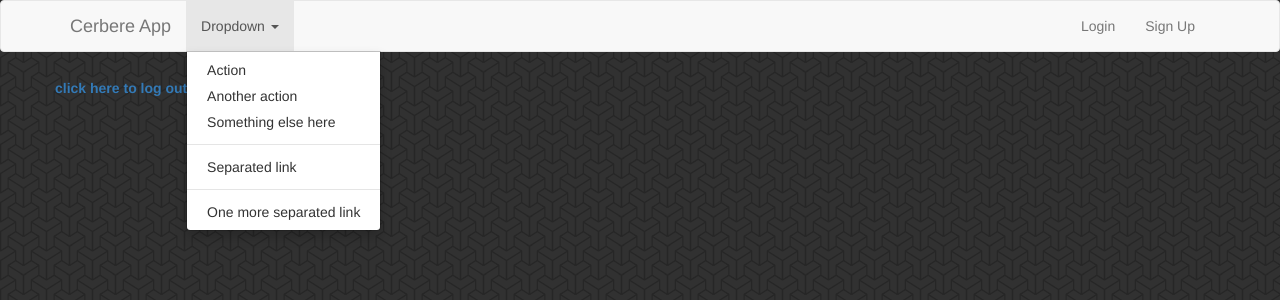
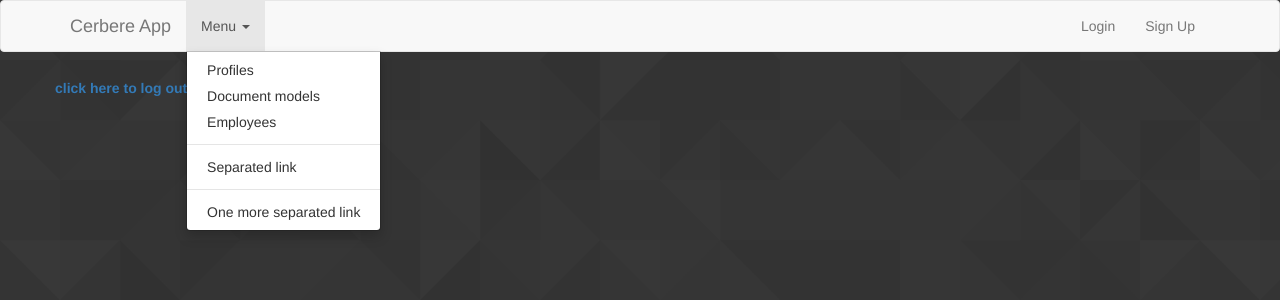
Before and after one commit to SM2G/cerbereapp-flask, a Flask app: page / in a window 1280 px wide, after a click on "Menu". Shown: the top 300 px of the page. Run offline with Flask 2, Linux system fonts and the light colour scheme; parts of the project's set-up code (start-up, migrations or seed data) failed here and were passed over; some libraries are stand-ins or nearby versions.

Commit message:
started adding Profiles

```diff
--- a/cerbereapp/database.py
+++ b/cerbereapp/database.py
@@ -2,7 +2,7 @@
 #!/usr/bin/env python
 
 from flask import Flask
-from sqlalchemy import create_engine, MetaData
+from sqlalchemy import create_engine, MetaData, select, insert, update, delete
 from sqlalchemy.orm import scoped_session, sessionmaker
 from flask.ext.sqlalchemy import SQLAlchemy
 from sqlalchemy.ext.declarative import declarative_base
@@ -60,9 +60,16 @@ def seed_db():
 
     Use this to populate the database with some sample data.
     """
-    import cerbereapp.models
+    import cerbereapp.models as models
     con = engine.connect()
-    con.execute(account_types.insert(), id=1, name='Premium')
-    con.execute(account_types.insert(), id=2, name='Basic')
-    con.execute(account_types.insert(), id=3, name='Guest')
-    con.execute(users.insert(), username='admin', email='admin@cerbereapp.com', password='admin')
+    con.execute(models.account_type.insert(), [
+        {'Guest'},
+        {'Premium'},
+        {'Free'}])
+    db_session.execute(models.profiles.insert(), [
+        {'user_id': 1, 'profile_name' : '1recon'},
+        {'user_id': 1, 'profile_name' : '1medic'},
+        {'user_id': 2, 'profile_name' : '2recon'},
+        {'user_id': 2, 'profile_name' : '2medic'}])
+    #db_session.execute(models.users.insert(), username='Robert', email='robert@cerbereapp.com', password='pbkdf2:sha1:1000$6b3BzWNu$b143b5ad6599fb04c97dc603aba70d1cdfa18c00')
+    db_session.commit()
--- a/cerbereapp/static/css/cerbereapp.css
+++ b/cerbereapp/static/css/cerbereapp.css
@@ -1,3 +1,3 @@
 body {
-    background-image: url("../../static/img/escheresque_ste.png");
+    background-image: url("../../static/img/footer_lodyas.png");
 }
--- a/cerbereapp/templates/layout.html
+++ b/cerbereapp/templates/layout.html
@@ -57,11 +57,11 @@
           <li><a href="{{ url_for('dashboard') }}">Dshboard</a></li>
           {% endif %}
           <li class="dropdown">
-            <a href="#" class="dropdown-toggle" data-toggle="dropdown" role="button" aria-expanded="false">Dropdown <span class="caret"></span></a>
+            <a href="#" class="dropdown-toggle" data-toggle="dropdown" role="button" aria-expanded="false">Menu <span class="caret"></span></a>
             <ul class="dropdown-menu" role="menu">
-              <li><a href="#">Action</a></li>
-              <li><a href="#">Another action</a></li>
-              <li><a href="#">Something else here</a></li>
+              <li><a href="#">Profiles</a></li>
+              <li><a href="#">Document models</a></li>
+              <li><a href="#">Employees</a></li>
               <li class="divider"></li>
               <li><a href="#">Separated link</a></li>
               <li class="divider"></li>
--- a/cerbereapp/views.py
+++ b/cerbereapp/views.py
@@ -110,7 +110,7 @@ def employees():
 
 @app.route('/profiles')
 def profiles():
-    return render_template('student.html')
+    return render_template('profiles.html')
 
 
 @app.route('/sessions')
```
Also changed, not shown: cerbereapp/templates/profiles.html (added, +19 -0 lines), cerbereapp/static/img/footer_lodyas.png (added).
